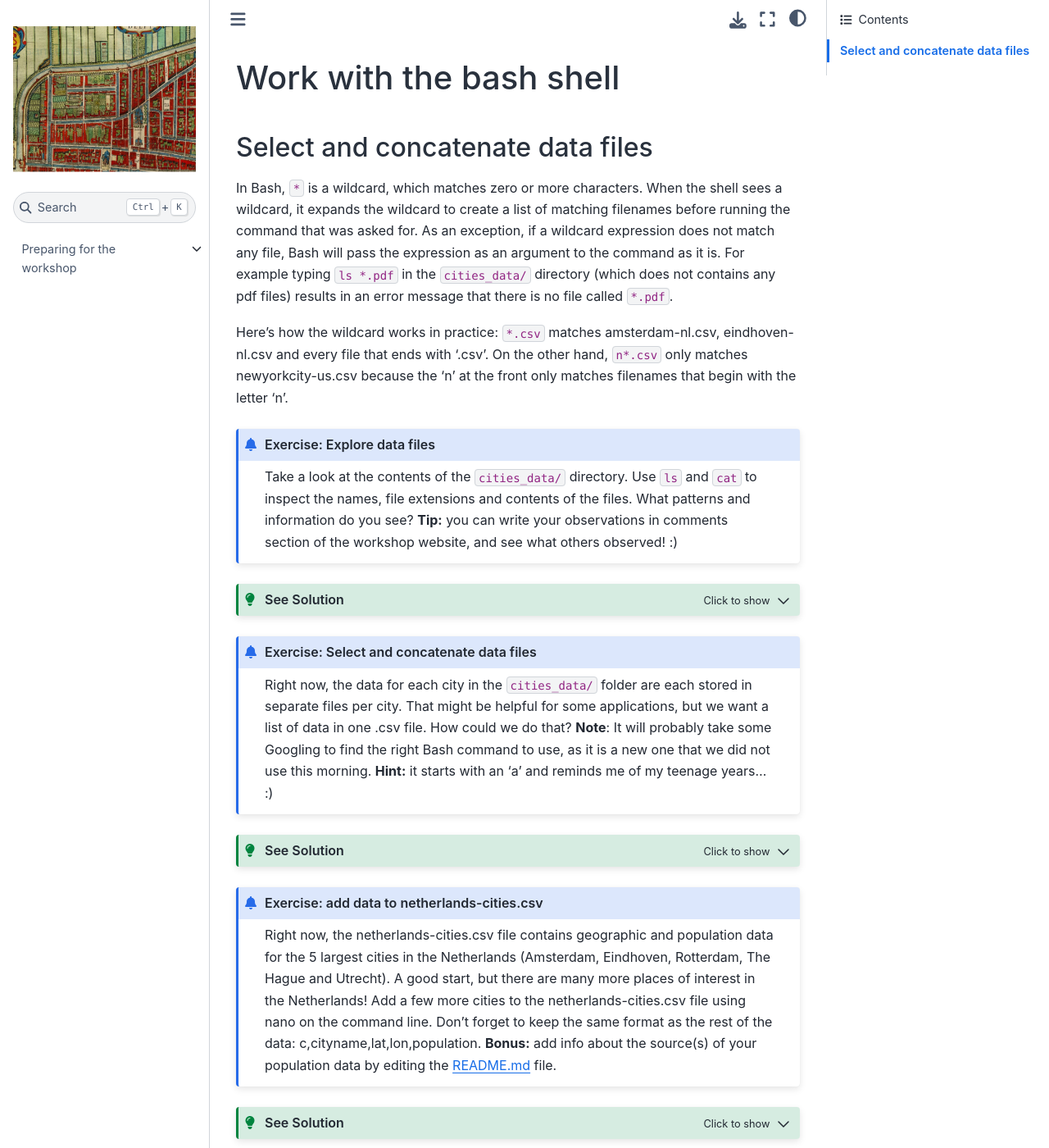
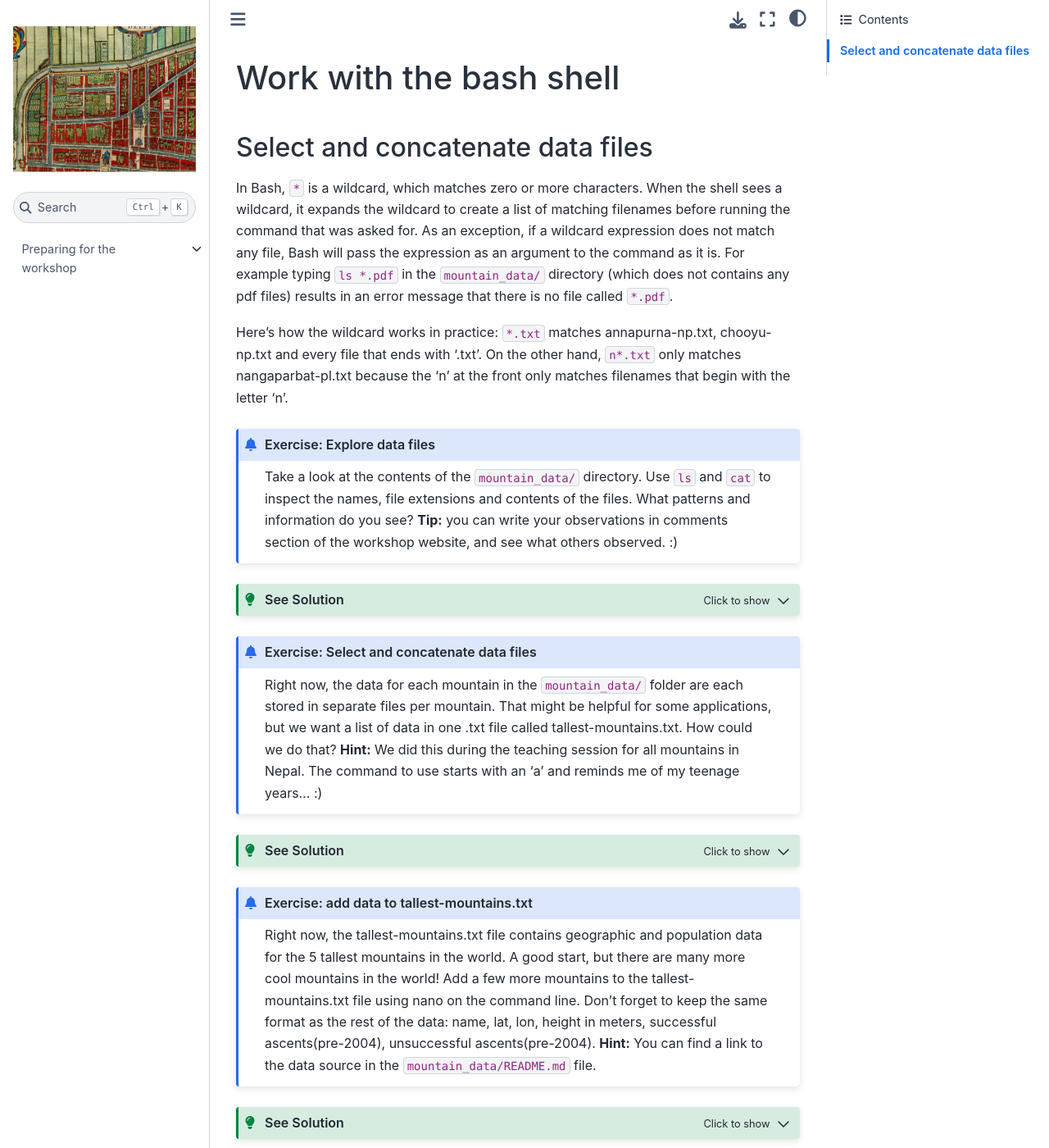
Before and after one commit to the-magnificents/04-02-2021-Carpentry-for-HGIS, a Jupyter Book: the page built from 01_Day_1_Unix_Shell/excercises/B1_exercise.md, in a window 1280 px wide and 1400 px high. Shown: the whole window at 82% size. Built offline with Jupyter Book 1.0.4 settings and Sphinx 7.4.7 and the Sphinx Book theme 1.1.4, drawn with Linux system fonts in a browser that asks for light colours; pages that are not in the unit, such as notebooks, are missing from menus.

Commit message:
changed b1 exercise for day 1

````diff
--- a/01_Day_1_Unix_Shell/excercises/B1_exercise.md
+++ b/01_Day_1_Unix_Shell/excercises/B1_exercise.md
@@ -2,48 +2,49 @@
 
 ### Select and concatenate data files
 
-In Bash, `*` is a wildcard, which matches zero or more characters. When the shell sees a wildcard, it expands the wildcard to create a list of matching filenames before running the command that was asked for. As an exception, if a wildcard expression does not match any file, Bash will pass the expression as an argument to the command as it is. For example typing `ls *.pdf` in the `cities_data/` directory (which does not contains any pdf files) results in an error message that there is no file called `*.pdf`.
+In Bash, `*` is a wildcard, which matches zero or more characters. When the shell sees a wildcard, it expands the wildcard to create a list of matching filenames before running the command that was asked for. As an exception, if a wildcard expression does not match any file, Bash will pass the expression as an argument to the command as it is. For example typing `ls *.pdf` in the `mountain_data/` directory (which does not contains any pdf files) results in an error message that there is no file called `*.pdf`.
 
-Here's how the wildcard works in practice: `*.csv` matches amsterdam-nl.csv, eindhoven-nl.csv and every file that ends with ‘.csv’. On the other hand, `n*.csv` only matches newyorkcity-us.csv because the ‘n’ at the front only matches filenames that begin with the letter ‘n’.
+Here's how the wildcard works in practice: `*.txt` matches annapurna-np.txt, chooyu-np.txt and every file that ends with ‘.txt’. On the other hand, `n*.txt` only matches nangaparbat-pl.txt because the ‘n’ at the front only matches filenames that begin with the letter ‘n’.
 
 ```{admonition} Exercise: Explore data files
- Take a look at the contents of the `cities_data/` directory. Use `ls` and `cat` to inspect the names, file extensions and contents of the files. What patterns and information do you see? **Tip:** you can write your observations in comments section of the workshop website, and see what others observed! :)
+ Take a look at the contents of the `mountain_data/` directory. Use `ls` and `cat` to inspect the names, file extensions and contents of the files. What patterns and information do you see? **Tip:** you can write your observations in comments section of the workshop website, and see what others observed. :)
 ```
 
 :::{admonition} See Solution
 :class: tip, dropdown
-The names of all the .csv and text files in the `cities_data/` directory follow a standard pattern, `cityname-countrycode.csv` or `cityname-countrycode.txt`. This is good practice when working with Bash - it is much easier to ask the computer to find and do something with files that match a convention in their names. You'll also see that there are no spaces in any filenames, and no capital letters. Instead, we see a lot of dashes.
+The names of all the text files in the `mountain_data/` directory follow a standard pattern, `mountainname-countrycode.txt`. This is good practice when working with Bash - it is much easier to ask the computer to find and do something with files that match a convention in their names. You'll also see that there are no spaces in any filenames, and no capital letters. Instead, we see a lot of dashes.
 
-We have three types of data files in the `cities_data/` directory: .txt, .csv, and .md. The only .md file is called README.md, and contains some very brief information about the data and the imaginary project they were collected for. It is good practice as well to include a README.md file with any code or data project, and to fill it (much better than we did here) with documentation that can help you or someone else replicate the data and/or the results of your research.
+We have three types of data files in the `mountain_data/` directory: .txt, .jpg, and .md. The only .md file is called README.md, and contains some very brief information about the data and the imaginary project they were collected for. It is good practice as well to include a README.md file with any code or data project, and to fill it with documentation that can help you or someone else replicate the data and/or the results of your research.
 :::
 
 ```{admonition} Exercise: Select and concatenate data files
- Right now, the data for each city in the `cities_data/` folder are each stored in separate files per city. That might be helpful for some applications, but we want a list of data in one .csv file. How could we do that? **Note**: It will probably take some Googling to find the right Bash command to use, as it is a new one that we did not use this morning. **Hint:** it starts with an 'a' and reminds me of my teenage years... :)
+ Right now, the data for each mountain in the `mountain_data/` folder are each stored in separate files per mountain. That might be helpful for some applications, but we want a list of data in one .txt file called tallest-mountains.txt. How could we do that? **Hint:** We did this during the teaching session for all mountains in Nepal. The command to use starts with an 'a' and reminds me of my teenage years... :)
 ```
 
 :::{admonition} See Solution
 :class: tip, dropdown
-We can use the wildcard `*` to grab all the .csv files this time in the `cities_data` folder. We want to concatenate all files related to cities in the Netherlands, so we should use `*-nl.csv` to match all the files from the Netherlands in the directory. We use the `awk` command (used for pattern scanning and processing) along with the 1 flag which automatically inserts a new line between the data from each of the separate files. The `>` symbol will concatenate the contents of all files that match this naming pattern to a new file that we define, in this case called netherlands-cities.csv.
+We can use the wildcard `*` to grab all the .txt files this time in the `mountain_data` folder. We want to concatenate the contents of every txt file in the folder, so we should use `*.txt` to match all the files in the directory. To concatenate, we use the `awk` command (used for pattern scanning and processing) along with the 1 flag which automatically inserts a new line between the data from each of the separate files. The `>` symbol will concatenate the contents of all files that match this naming pattern to a new file that we define, in this case called tallest-mountains.txt.
 
-`$ awk 1 *-nl.csv > netherlands-cities.csv`
+`$ awk 1 *.txt > tallest-mountains.txt`
 
 You can use `ls` to see the files in the `cities_data/` folder, and `cat` to check out the contents of the newly created `netherlands-cities.csv`.
 :::
 
-```{admonition} Exercise: add data to netherlands-cities.csv
- Right now, the netherlands-cities.csv file contains geographic and population data for the 5 largest cities in the Netherlands (Amsterdam, Eindhoven, Rotterdam, The Hague and Utrecht). A good start, but there are many more places of interest in the Netherlands! Add a few more cities to the netherlands-cities.csv file using nano on the command line. Don't forget to keep the same format as the rest of the data: c,cityname,lat,lon,population. **Bonus:** add info about the source(s) of your population data by editing the README.md file.
+```{admonition} Exercise: add data to tallest-mountains.txt
+ Right now, the tallest-mountains.txt file contains geographic and population data for the 5 tallest mountains in the world. A good start, but there are many more cool mountains in the world! Add a few more mountains to the tallest-mountains.txt file using nano on the command line. Don't forget to keep the same format as the rest of the data: name, lat, lon, height in meters, successful ascents(pre-2004), unsuccessful ascents(pre-2004). **Hint:** You can find a link to the data source in the `mountain_data/README.md` file.
 ```
 :::{admonition} See Solution
 :class: tip, dropdown
-Use nano to open the netherlands-cities.csv file to add some data for other cities in the Netherlands. Make sure you start a new line for each city you add.
+Use nano to open the tallest-mountains.txt file to add some data for other mountains in the world. Make sure you start a new line for each mountain you add.
 
-`$ nano netherlands-cities.csv`
+`cd mountain_data`
+`$ nano tallest-mountains.txt`
 
-Hit shift + control + O to "WriteOut" the file (save it). Nano will ask you if you want to save this file with the same name, and we do, so hit enter. You can then hit shift + control + X to exit the Nano text editor and get back to your bash shell.
+Hit shift + control + O to "WriteOut" the file (save it). Nano will ask you if you want to save this file with the same name, and we do, so hit enter. You can then hit shift + control + X to exit the Nano text editor and get back to your Bash shell.
 
 You can do the same process to edit the README.md file: `nano README.md` will open the editor and allow you to insert information about the sources of your data.
 
 If you now use cat to check out the contents of your file(s), you should see the changes you've made:
 
-`$ cat netherlands-cities.csv` ; `cat README.md`
+`$ cat tallest-mountains.txt` ; `cat README.md`
 :::
````
Also changed, not shown: 1 other file.
